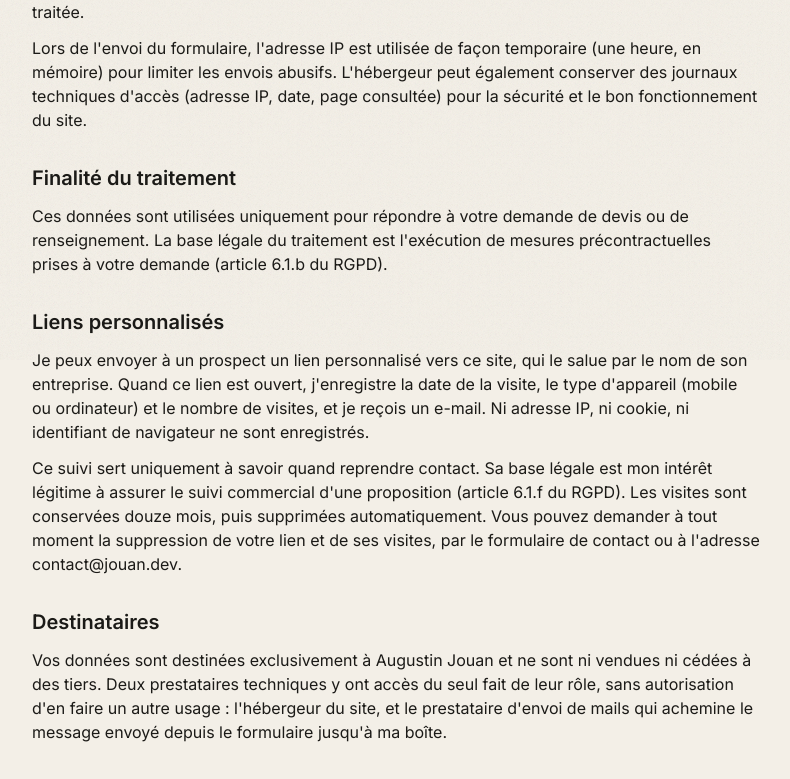
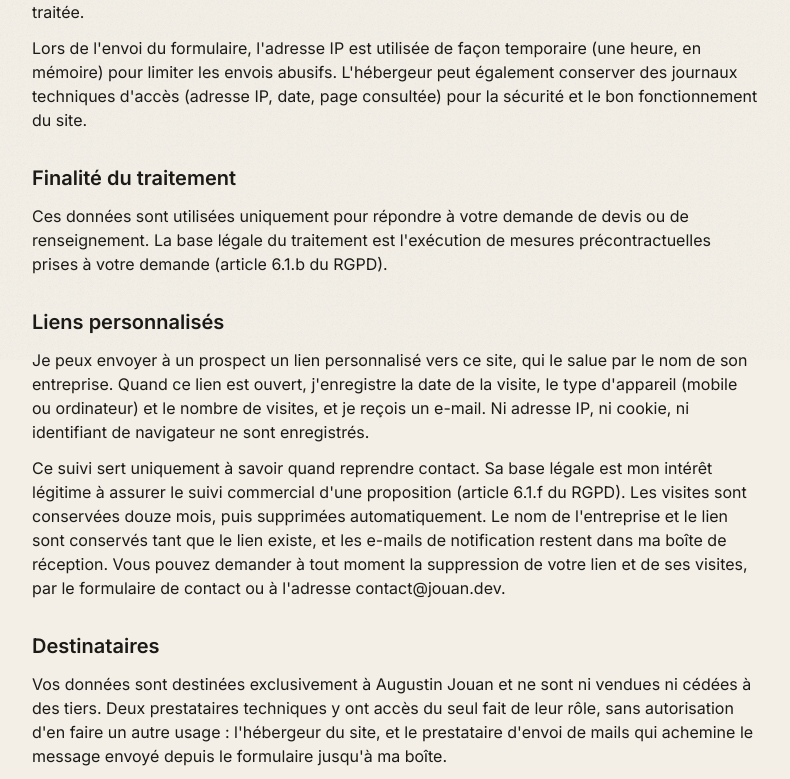
Before and after one commit to Augustin-Jouan/jouan.dev, a Next.js app in the folder apps/web/: page /politique-de-confidentialite in a window 1280 px wide. Shown: the part 440-1219 px from the top of the page, without its empty margins (244-1034 px from the left). Built offline with nearby package versions, Linux system fonts and the light colour scheme; no server answers.

Commit message:
Politique de confidentialité : conservation du nom, du lien et des mails de notification

```diff
--- a/apps/web/app/politique-de-confidentialite/page.tsx
+++ b/apps/web/app/politique-de-confidentialite/page.tsx
@@ -70,7 +70,9 @@ export default function PolitiqueConfidentialitePage() {
           Ce suivi sert uniquement à savoir quand reprendre contact. Sa base
           légale est mon intérêt légitime à assurer le suivi commercial
           d&apos;une proposition (article 6.1.f du RGPD). Les visites sont
-          conservées douze mois, puis supprimées automatiquement. Vous pouvez
+          conservées douze mois, puis supprimées automatiquement. Le nom de
+          l&apos;entreprise et le lien sont conservés tant que le lien existe, et
+          les e-mails de notification restent dans ma boîte de réception. Vous pouvez
           demander à tout moment la suppression de votre lien et de ses visites,
           par le formulaire de contact ou à l&apos;adresse{" "}
           {mentionsLegales.email}.
```
Also changed, not shown: 1 other file (tests, documents, lock files or other folders).
